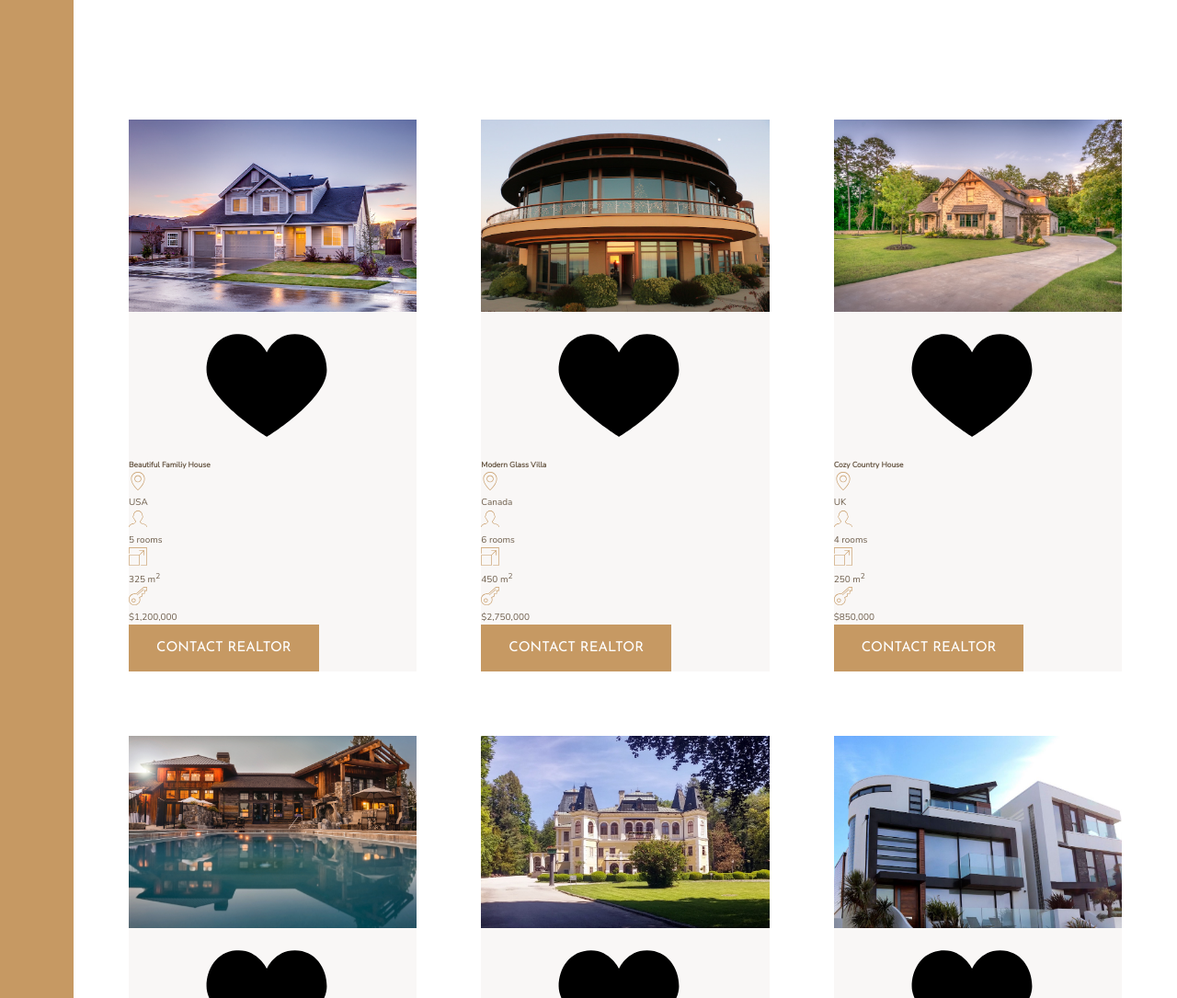
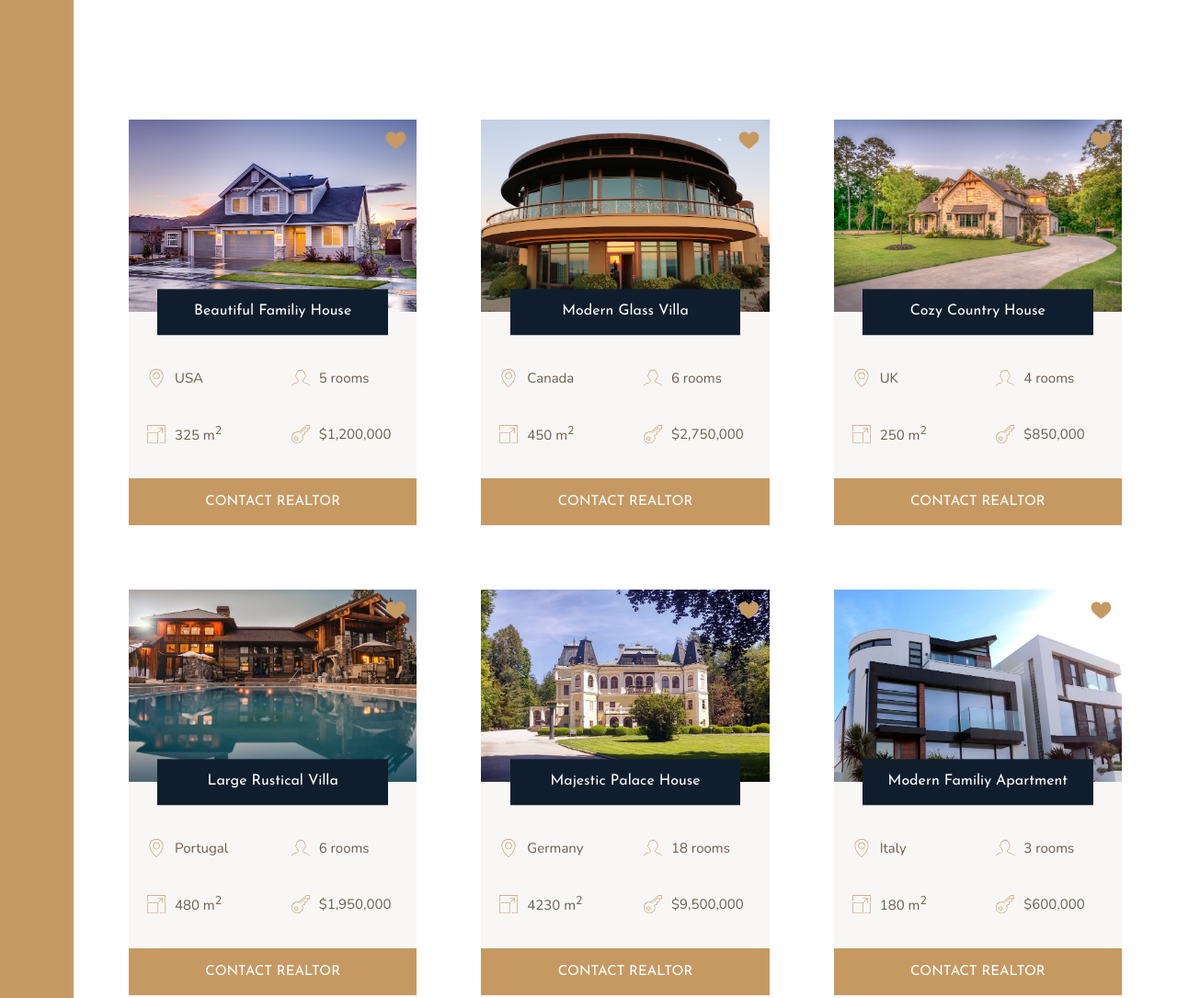
Before and after one commit to Nujsvart/Advanced-CSS-and-Sass, a website: page Nexter/starter/index.html in a window 1280 px wide. Shown: the part 1840-2925 px from the top of the page at 92% size. Drawn offline with nearby package versions, Linux system fonts and the light colour scheme.

Commit message:
Building the Homes Section - Part 2

```diff
--- a/Nexter/starter/sass/_homes.scss
+++ b/Nexter/starter/sass/_homes.scss
@@ -10,31 +10,72 @@
 .home {
     background-color: $color-grey-light-1;
 
+    display: grid;
+    grid-template-columns: repeat(2,1fr);
+    row-gap: 3.5rem;
+
     &__img {
         width: 100%;
+        grid-row: 1 / 2;
+        grid-column: 1 / -1;
+        z-index: 1;
     }
 
     &__like {
-
+        grid-row: 1 / 2;
+        grid-column: 2 / 3;
+        fill: $color-primary;
+        height: 2.5rem;
+        width: 2.5rem;
+        z-index: 2;
+        justify-self: end;
+        margin: 1rem;
     }
 
     &__name {
+        grid-column: 1 / -1;
+        grid-row: 1 / 2;
+        z-index: 3;
 
+        align-self: end;
+        justify-self: center;
+        width: 80%;
+        font-family: $font-display;
+        font-size: 1.6rem;
+        text-align: center;
+        padding: 1.25rem;
+        background-color: $color-secondary;
+        color: #fff;
+        font-weight: 400;
+        transform: translateY(50%);
+    }
+
+    &__location,
+    &__rooms {
+        margin-top: 2.5rem;
     }
 
     &__location,
     &__rooms,
     &__area,
     &__price {
+        font-size: 1.5rem;
+        margin-left: 2rem;
+
+        display: flex;
+        align-items: center;
 
         svg {
             fill: $color-primary;
             height: 2rem;
             width: 2rem;
-        }
-
-        p {
-
+            margin-right: 1rem;
         }
     }
+
+    &__btn {
+        grid-column: 1 / -1;
+    }
+
+
 }
```
Also changed, not shown: Nexter/starter/css/style.css.
